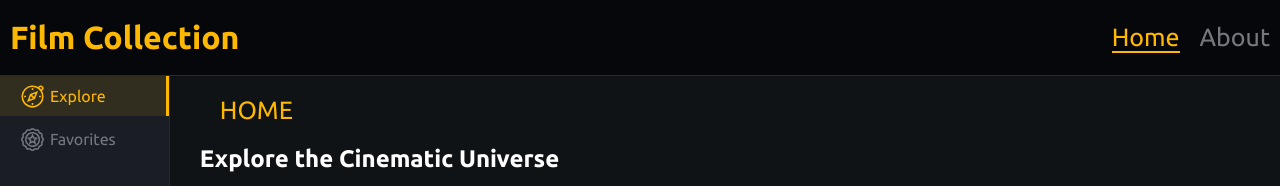
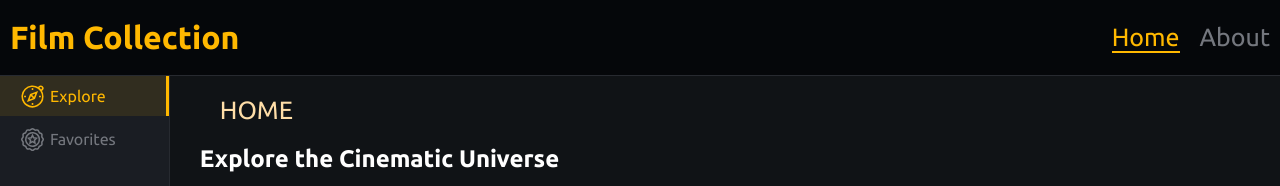
Before and after one commit to mikhalenkadaniil/angular-film-collection, an Angular app: page /home/film-list in a window 1280 px wide. Shown: the top 186 px of the page. Built offline with nearby package versions, Linux system fonts and the light colour scheme; no server answers.

Commit message:
feat: highlight current breadcrumb

```diff
--- a/src/components/breadcrumbs/breadcrumbs.scss
+++ b/src/components/breadcrumbs/breadcrumbs.scss
@@ -18,8 +18,13 @@
   }
 }
 
+.icon {
+  color: $primary;
+}
+.current {
+  color: $primary-light;
+}
 .icon, .current {
-  color: $primary;
   pointer-events: none;
 }
 
```
